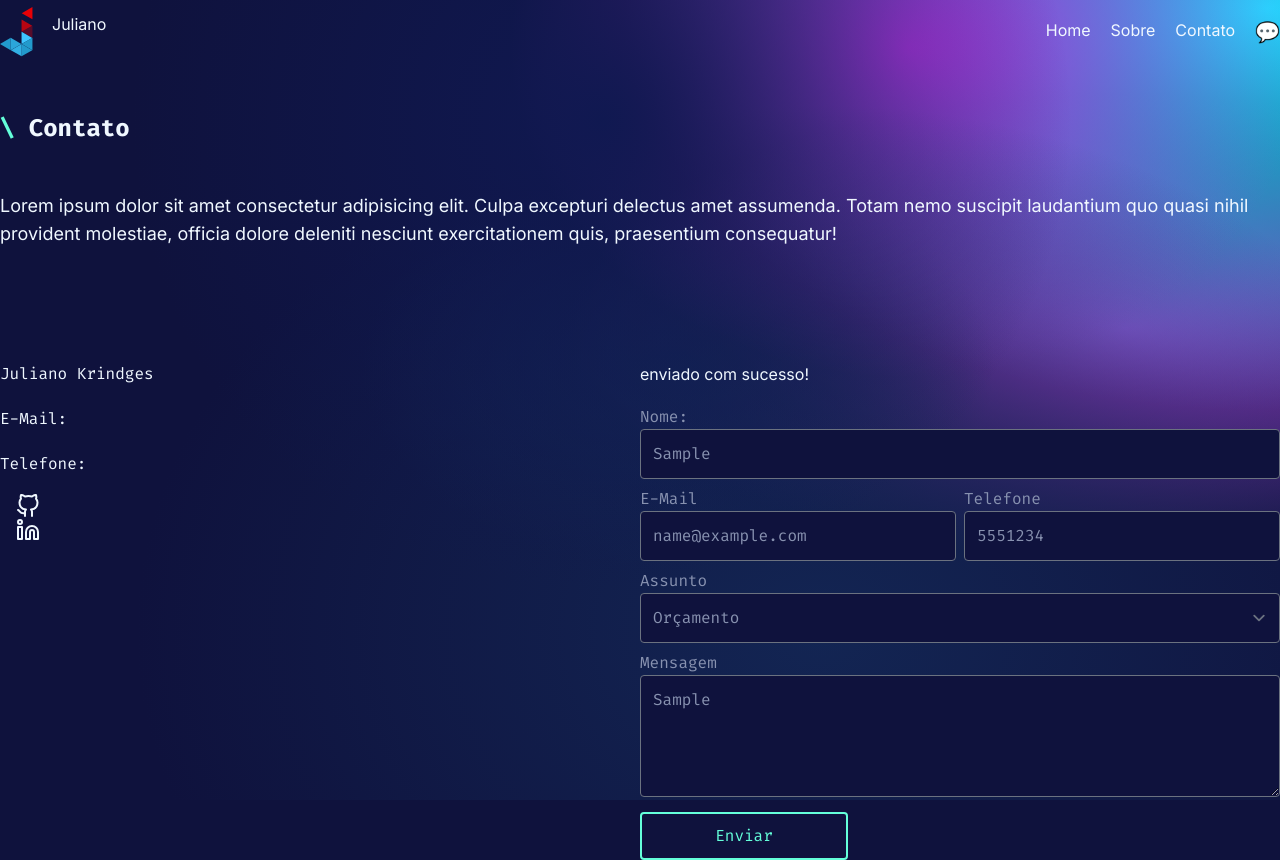
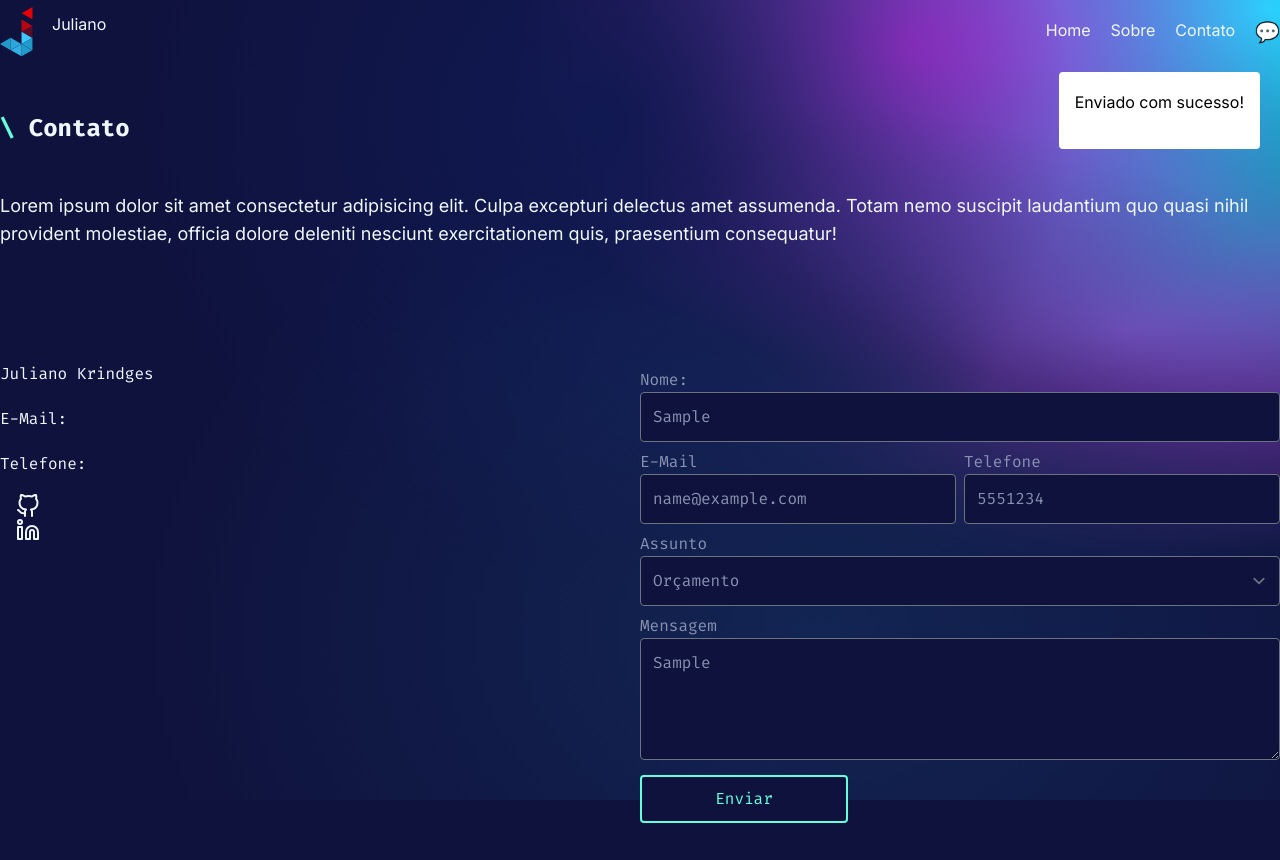
Before and after one commit to KrindgesJuliano/julianokrindges.dev.br, a Next.js app: page /contact in a window 1280 px wide. Both pictures are taken after typing "Sample", "name@example.com", "5551234", "Sample" into the empty fields and a click on the input "Enviar". After the commit the page ends 823 px from the top, so only its background shows below. Built offline with nearby package versions, Linux system fonts and the light colour scheme.

Commit message:
feat: add simple toast

```diff
--- a/components/ContactForm/index.tsx
+++ b/components/ContactForm/index.tsx
@@ -1,4 +1,6 @@
 import React, { useState, useReducer, useCallback } from "react";
+
+import Toast from "../Toast";
 
 const encode = (data: any) => {
   return Object.keys(data)
@@ -33,7 +35,9 @@ const ContactForm = () => {
 
   return (
     <div>
-      {success ? <p>enviado com sucesso!</p> : null}
+      <Toast openModal={success}>
+        <p>Enviado com sucesso!</p>
+      </Toast>
       <form
         id="contato"
         onSubmit={handleSubmit}
--- /dev/null
+++ b/components/Toast/index.tsx
@@ -0,0 +1,19 @@
+import React from "react";
+import { ReactNode } from "react-markdown/lib/react-markdown";
+
+import styles from "./style.module.css";
+
+interface Props {
+  children: ReactNode;
+  openModal?: boolean;
+}
+
+const Toast = ({ children, openModal = false }: Props) => {
+  const displayModal = openModal ? "block" : "hidden";
+
+  // TODO: refatora Modal
+
+  return <div className={`${styles.modal} ${displayModal}`}>{children}</div>;
+};
+
+export default Toast;
--- /dev/null
+++ b/components/Toast/style.module.css
@@ -0,0 +1,11 @@
+.modal {
+  background-color: white;
+  position: fixed;
+  width: fit-content;
+  height: fit-content;
+  right: 20px;
+  top: 9vh;
+  padding: 1rem;
+  border-radius: 4px;
+  color: black;
+}
```
